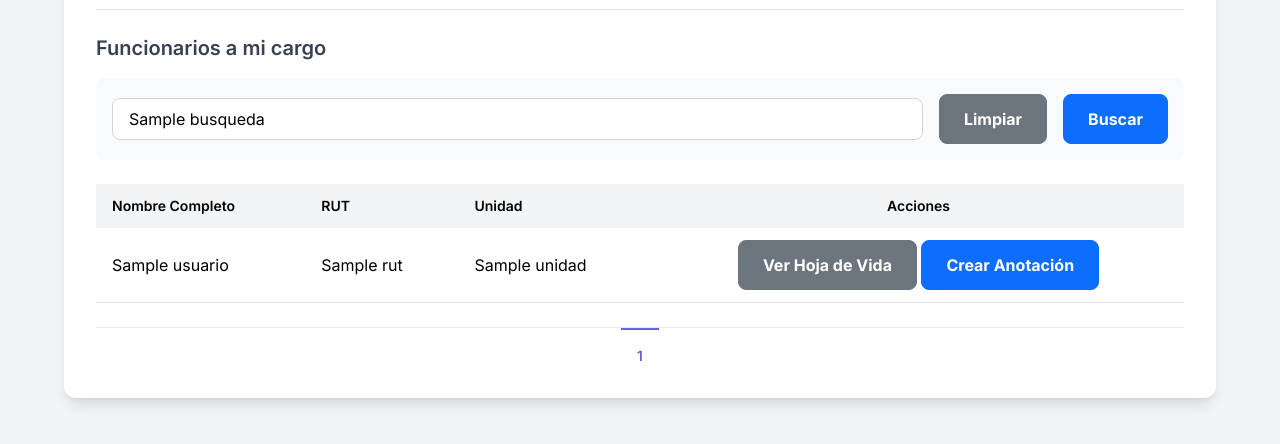
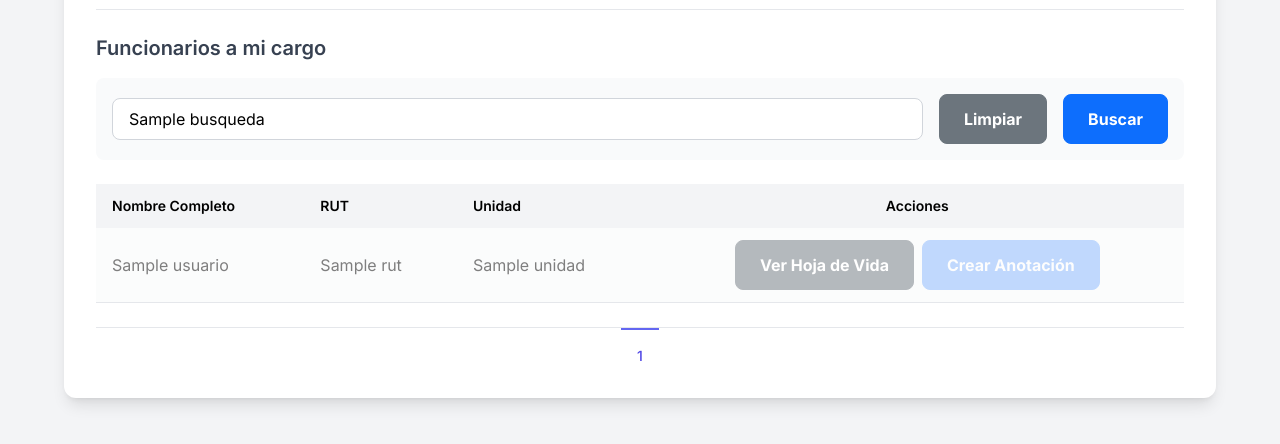
Before and after one commit to Yosh457/hoja-de-vida-flask, a Flask app: template templates/panel_jefe.html in a window 1280 px wide. Shown: the part 249-693 px from the top of the page. Run offline with Flask 3, Linux system fonts and the light colour scheme; the template is opened without the code that fills it: most values are stand-ins (such as "Sample title", 1, 10 or a date in 2020); some libraries are stand-ins or nearby versions.

Commit message:
Se agrega mejoras visuales en el panel del jefe, cuando tiene funcionarios inactivos, se visualizará con un tono atenuado y no podrá crear anotaciones, el botón de crear anotación estará deshabilitado, solo podrá ver la hoja de vida del funcionario inactivo.

```diff
--- a/templates/panel_jefe.html
+++ b/templates/panel_jefe.html
@@ -33,13 +33,18 @@
             </thead>
             <tbody>
                 {% for funcionario in pagination.items %}
-                <tr class="border-b hover:bg-gray-50">
+                <tr class="border-b hover:bg-gray-50 {% if not funcionario.activo %}opacity-50 bg-gray-50{% endif %}">
                     <td class="py-3 px-4">{{ funcionario.nombre_completo }}</td>
                     <td class="py-3 px-4">{{ funcionario.rut }}</td>
                     <td class="py-3 px-4">{{ funcionario.unidad.nombre }}</td>
-                    <td class="py-3 px-4 text-center">
+                    <td class="py-3 px-4 text-center flex justify-center gap-2">
                         <a href="{{ url_for('ver_hoja_de_vida_funcionario', funcionario_id=funcionario.id) }}" class="btn btn-secondary">Ver Hoja de Vida</a>
-                        <a href="{{ url_for('crear_anotacion', funcionario_id=funcionario.id) }}" class="btn btn-primary">Crear Anotación</a>
+
+                        {% if funcionario.activo %}
+                            <a href="{{ url_for('crear_anotacion', funcionario_id=funcionario.id) }}" class="btn btn-primary">Crear Anotación</a>
+                        {% else %}
+                            <span class="btn btn-primary opacity-50 cursor-not-allowed" title="No se pueden crear anotaciones a usuarios inactivos">Crear Anotación</span>
+                        {% endif %}
                     </td>
                 </tr>
                 {% else %}
```
